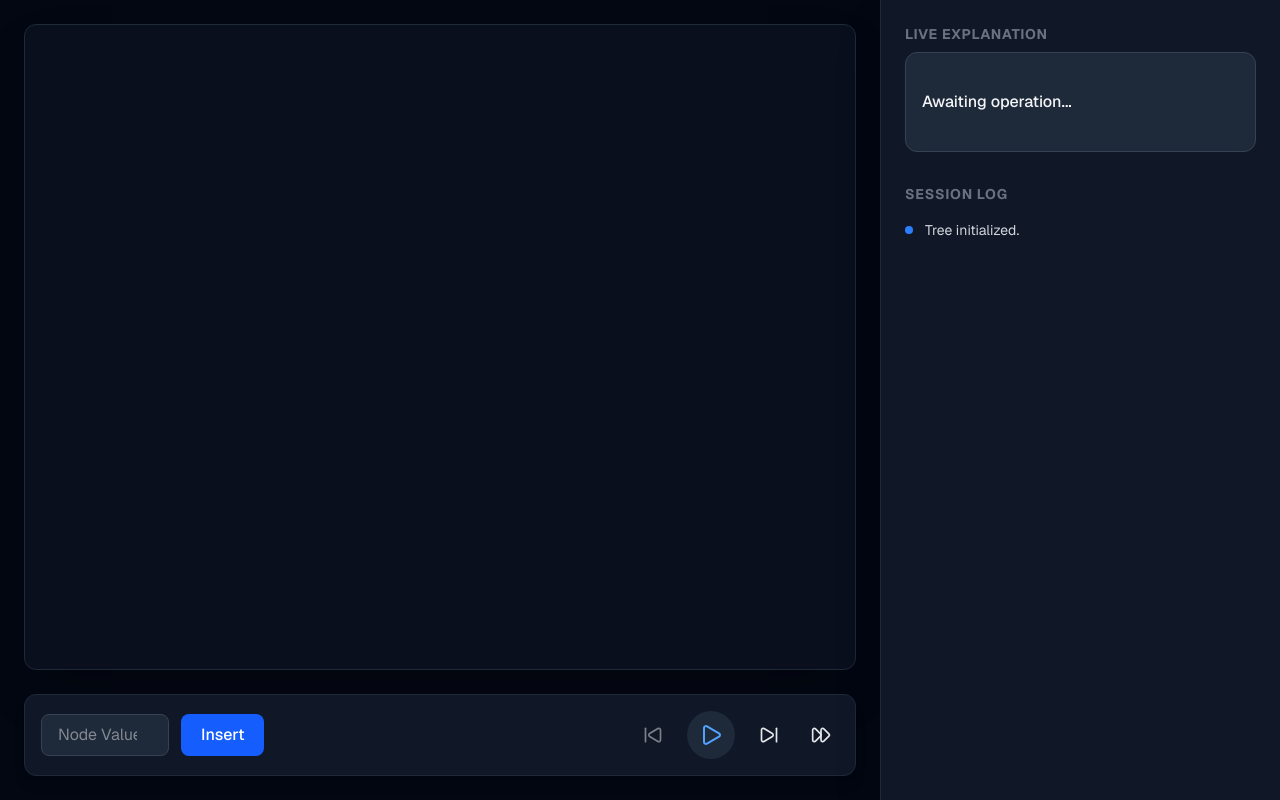
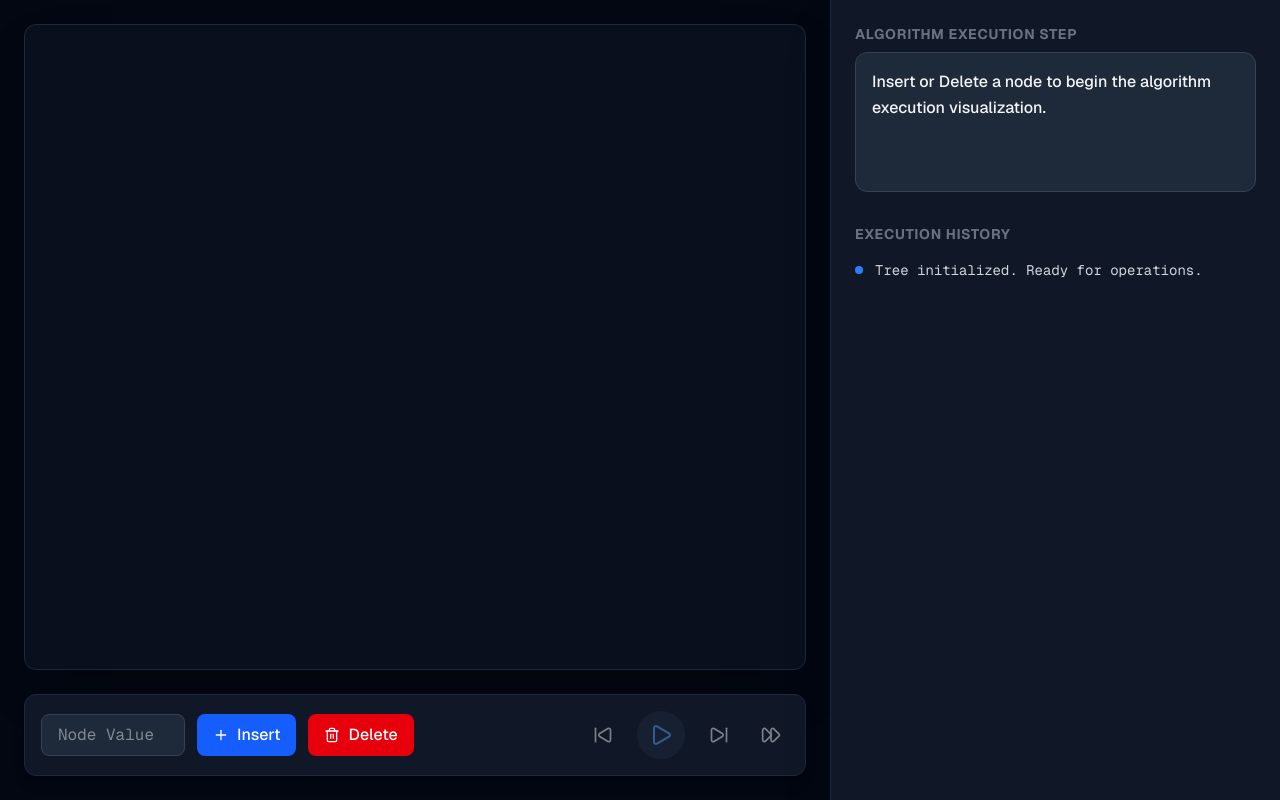
Before and after one commit to muhammedham/rbt-visualizer, a Next.js app: page / in a window 1280 px wide. Built offline with nearby package versions, Linux system fonts and the light colour scheme.

Commit message:
update the UI for the new methods

```diff
--- a/components/RedBlackTreeVisualizer.tsx
+++ b/components/RedBlackTreeVisualizer.tsx
@@ -1,6 +1,6 @@
 'use client';
 import { useState, useEffect } from 'react';
-import { Play, Pause, SkipBack, SkipForward, FastForward } from 'lucide-react';
+import { Play, Pause, SkipBack, SkipForward, FastForward, Plus, Trash2 } from 'lucide-react';
 import { RedBlackTree, Snapshot } from '../lib/rbt';
 import TreeCanvas from './TreeCanvas';
 
@@ -10,31 +10,35 @@ export default function RedBlackTreeVisualizer() {
   const [step, setStep] = useState(0);
   const [inputValue, setInputValue] = useState('');
   const [isPlaying, setIsPlaying] = useState(false);
-  const [history, setHistory] = useState<string[]>(['Tree initialized.']);
+  const [history, setHistory] = useState<string[]>(['Tree initialized. Ready for operations.']);
 
   const currentSnapshot = snapshots[step];
 
   useEffect(() => {
     let timer: NodeJS.Timeout;
     if (isPlaying && step < snapshots.length - 1) {
-      timer = setTimeout(() => setStep(s => s + 1), 1200);
+      // Slower animation speed for reading the detailed explanations
+      timer = setTimeout(() => setStep(s => s + 1), 2000);
     } else if (step === snapshots.length - 1) {
       setIsPlaying(false);
     }
     return () => clearTimeout(timer);
   }, [isPlaying, step, snapshots.length]);
 
-  const handleInsert = (e: React.FormEvent) => {
+  const handleOperation = (e: React.FormEvent, type: 'insert' | 'delete') => {
     e.preventDefault();
     const val = parseInt(inputValue);
     if (isNaN(val)) return;
 
-    const ops = engine.insert(val);
-    setSnapshots(ops);
-    setStep(0);
-    setHistory(prev => [...prev, `Inserted ${val}`]);
+    const ops = type === 'insert' ? engine.insert(val) : engine.delete(val);
+
+    if (ops.length > 0) {
+      setSnapshots(ops);
+      setStep(0);
+      setHistory(prev => [...prev, `${type === 'insert' ? 'Inserted' : 'Deleted'} Node ${val}`]);
+      setIsPlaying(true);
+    }
     setInputValue('');
-    setIsPlaying(true);
   };
 
   return (
@@ -50,30 +54,41 @@ export default function RedBlackTreeVisualizer() {
 
         {/* Control Panel */}
         <div className="mt-6 p-4 rounded-xl border border-gray-800 bg-gray-900 flex justify-between items-center shadow-lg">
-          <form onSubmit={handleInsert} className="flex space-x-3">
+          <form className="flex space-x-3">
             <input
               type="number"
               value={inputValue}
               onChange={(e) => setInputValue(e.target.value)}
               placeholder="Node Value..."
-              className="bg-gray-800 border border-gray-700 rounded-lg px-4 py-2 focus:outline-none focus:ring-2 focus:ring-blue-500 w-32"
+              className="bg-gray-800 border border-gray-700 rounded-lg px-4 py-2 focus:outline-none focus:ring-2 focus:ring-blue-500 w-36 font-mono"
             />
-            <button type="submit" className="bg-blue-600 hover:bg-blue-700 text-white px-5 py-2 rounded-lg font-medium transition-colors">
-              Insert
+            <button
+              onClick={(e) => handleOperation(e, 'insert')}
+              className="flex items-center space-x-2 bg-blue-600 hover:bg-blue-700 text-white px-4 py-2 rounded-lg font-medium transition-colors"
+            >
+              <Plus className="w-4 h-4" />
+              <span>Insert</span>
+            </button>
+            <button
+              onClick={(e) => handleOperation(e, 'delete')}
+              className="flex items-center space-x-2 bg-red-600 hover:bg-red-700 text-white px-4 py-2 rounded-lg font-medium transition-colors"
+            >
+              <Trash2 className="w-4 h-4" />
+              <span>Delete</span>
             </button>
           </form>
 
           <div className="flex space-x-4 items-center">
-            <button onClick={() => setStep(0)} disabled={step === 0} className="p-2 hover:bg-gray-800 rounded-full disabled:opacity-50">
+            <button onClick={() => setStep(0)} disabled={step === 0 || snapshots.length === 0} className="p-2 hover:bg-gray-800 rounded-full disabled:opacity-50">
               <SkipBack className="w-5 h-5" />
             </button>
-            <button onClick={() => setIsPlaying(!isPlaying)} className="p-3 bg-gray-800 hover:bg-gray-700 rounded-full text-blue-400">
+            <button onClick={() => setIsPlaying(!isPlaying)} disabled={snapshots.length === 0 || step === snapshots.length - 1} className="p-3 bg-gray-800 hover:bg-gray-700 rounded-full text-blue-400 disabled:opacity-50">
               {isPlaying ? <Pause className="w-6 h-6" /> : <Play className="w-6 h-6" />}
             </button>
-            <button onClick={() => setStep(s => Math.min(s + 1, snapshots.length - 1))} disabled={step === snapshots.length - 1} className="p-2 hover:bg-gray-800 rounded-full disabled:opacity-50">
+            <button onClick={() => setStep(s => Math.min(s + 1, snapshots.length - 1))} disabled={step === snapshots.length - 1 || snapshots.length === 0} className="p-2 hover:bg-gray-800 rounded-full disabled:opacity-50">
               <SkipForward className="w-5 h-5" />
             </button>
-            <button onClick={() => setStep(snapshots.length - 1)} disabled={step === snapshots.length - 1} className="p-2 hover:bg-gray-800 rounded-full disabled:opacity-50">
+            <button onClick={() => setStep(snapshots.length - 1)} disabled={step === snapshots.length - 1 || snapshots.length === 0} className="p-2 hover:bg-gray-800 rounded-full disabled:opacity-50">
               <FastForward className="w-5 h-5" />
             </button>
           </div>
@@ -81,20 +96,20 @@ export default function RedBlackTreeVisualizer() {
       </div>
 
       {/* Educational Sidebar */}
-      <div className="w-[400px] border-l border-gray-800 bg-gray-900 p-6 flex flex-col shadow-2xl">
-        <h2 className="text-sm uppercase tracking-wider font-bold text-gray-500 mb-2">Live Explanation</h2>
-        <div className="p-4 bg-gray-800 border border-gray-700 rounded-xl min-h-[100px] flex items-center">
+      <div className="w-[450px] border-l border-gray-800 bg-gray-900 p-6 flex flex-col shadow-2xl">
+        <h2 className="text-sm uppercase tracking-wider font-bold text-gray-500 mb-2">Algorithm Execution Step</h2>
+        <div className="p-4 bg-gray-800 border border-gray-700 rounded-xl min-h-[140px] flex items-start">
           <p className="text-gray-100 font-medium leading-relaxed">
-            {currentSnapshot?.message || "Awaiting operation..."}
+            {currentSnapshot?.message || "Insert or Delete a node to begin the algorithm execution visualization."}
           </p>
         </div>
 
-        <h2 className="text-sm uppercase tracking-wider font-bold text-gray-500 mt-8 mb-4">Session Log</h2>
+        <h2 className="text-sm uppercase tracking-wider font-bold text-gray-500 mt-8 mb-4">Execution History</h2>
         <div className="flex-1 overflow-auto pr-2">
           <ul className="space-y-3">
             {history.map((log, i) => (
-              <li key={i} className="flex items-center space-x-3 text-sm">
-                <span className="w-2 h-2 rounded-full bg-blue-500"></span>
+              <li key={i} className="flex items-center space-x-3 text-sm font-mono">
+                <span className={`w-2 h-2 rounded-full ${log.includes('Deleted') ? 'bg-red-500' : 'bg-blue-500'}`}></span>
                 <span className="text-gray-300">{log}</span>
               </li>
             ))}
```
